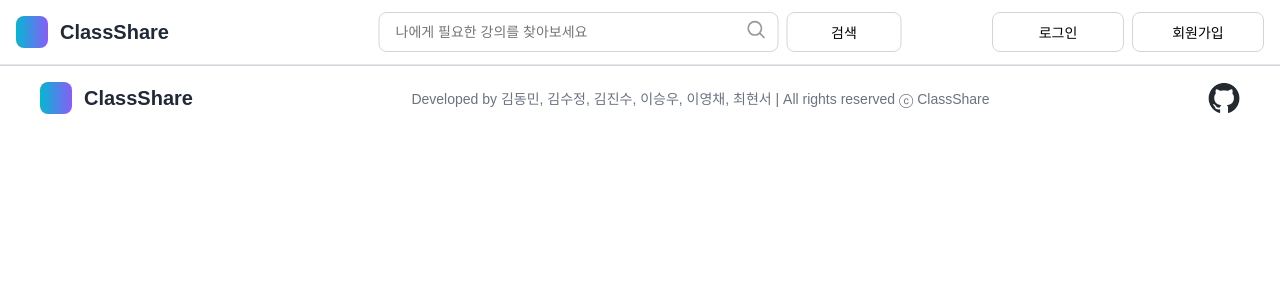
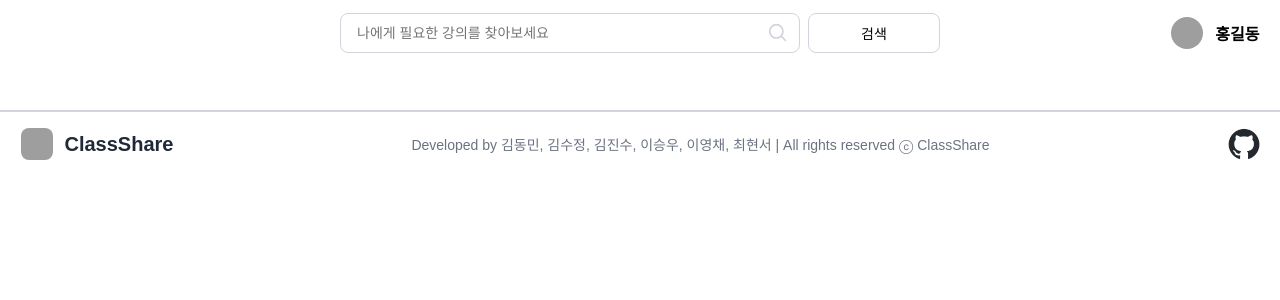
Before and after one commit to ClassShare-Team/ClassShare, a React (Vite) app in the folder client/: page / in a window 1280 px wide. Shown: the top 300 px of the page. Built offline with nearby package versions, Linux system fonts and the light colour scheme; grey boxes are pictures that could not be loaded; a web font is replaced by a local one.

Commit message:
fix: 수정중이던 작업 중간 체크 커밋

```diff
--- /dev/null
+++ b/client/src/components/common/UserMenu.tsx
@@ -0,0 +1,134 @@
+import React, { useState, useRef, useEffect } from 'react';
+import styled from 'styled-components';
+import UserProfileLogo from '@/assets/UserProfileLogo.png';
+
+type UserMenuProps = {
+  userName: string;
+  userImage?: string | null;
+  point: number;
+};
+
+const UserMenu = ({ userName, userImage, point }: UserMenuProps) => {
+  const [open, setOpen] = useState(false);
+  const menuRef = useRef<HTMLDivElement>(null);
+
+  const handleClickOutside = (e: MouseEvent) => {
+    if (menuRef.current && !menuRef.current.contains(e.target as Node)) {
+      setOpen(false);
+    }
+  };
+
+  useEffect(() => {
+    document.addEventListener('mousedown', handleClickOutside);
+    return () => document.removeEventListener('mousedown', handleClickOutside);
+  }, []);
+
+  return (
+    <Container ref={menuRef}>
+      <Wrapper onClick={() => setOpen((prev) => !prev)}>
+        <UserLogo src={userImage || UserProfileLogo} alt="user" />
+        <UserName>{userName}</UserName>
+      </Wrapper>
+
+      {open && (
+        <Dropdown>
+          <UserInfoRow>
+            <ProfileImage src={userImage || UserProfileLogo} alt="profile" />
+            <InfoText>
+              <UserRealName>{userName}</UserRealName>
+              <UserPoint>남은 포인트: {point.toLocaleString()}P</UserPoint>
+            </InfoText>
+          </UserInfoRow>
+
+          <Divider />
+
+          <DropdownItem>마이페이지</DropdownItem>
+          <DropdownItem>로그아웃</DropdownItem>
+        </Dropdown>
+      )}
+    </Container>
+  );
+};
+
+export default UserMenu;
+
+const Container = styled.div`
+  position: relative;
+`;
+
+const Wrapper = styled.div`
+  display: flex;
+  align-items: center;
+  gap: 12px;
+  cursor: pointer;
+`;
+
+const UserLogo = styled.img`
+  width: 32px;
+  height: 32px;
+  border-radius: 50%;
+  object-fit: cover;
+`;
+
+const UserName = styled.span`
+  font-weight: 600;
+`;
+
+const Dropdown = styled.div`
+  position: absolute;
+  top: 100%;
+  left: 50%;
+  transform: translateX(-50%);
+  margin-top: 8px;
+  width: 240px;
+  background-color: ${({ theme }) => theme.colors.white};
+  border: 1px solid ${({ theme }) => theme.colors.gray200};
+  border-radius: 8px;
+  box-shadow: 0 2px 8px rgba(0, 0, 0, 0.1);
+  padding: 12px;
+  z-index: 100;
+`;
+
+const UserInfoRow = styled.div`
+  display: flex;
+  align-items: center;
+  gap: 12px;
+  margin-bottom: 10px;
+`;
+
+const ProfileImage = styled.img`
+  width: 40px;
+  height: 40px;
+  border-radius: 50%;
+  object-fit: cover;
+`;
+
+const InfoText = styled.div`
+  display: flex;
+  flex-direction: column;
+`;
+
+const UserRealName = styled.div`
+  font-weight: 600;
+  font-size: 14px;
+`;
+
+const UserPoint = styled.div`
+  font-size: 12px;
+  color: ${({ theme }) => theme.colors.gray400};
+`;
+
+const Divider = styled.hr`
+  border: none;
+  border-top: 1px solid ${({ theme }) => theme.colors.gray200};
+  margin: 12px 0;
+`;
+
+const DropdownItem = styled.div`
+  font-size: 14px;
+  padding: 6px 0;
+  cursor: pointer;
+  &:hover {
+    color: ${({ theme }) => theme.colors.purple};
+  }
+`;
--- a/client/src/components/layout/Footer.tsx
+++ b/client/src/components/layout/Footer.tsx
@@ -1,14 +1,50 @@
 import React from 'react';
 import styled from 'styled-components';
-import githubMark from '../../assets/github-mark.png';
+import githubMark from '@/assets/github-mark.png';
+import logoImage from '@/assets/logo.png';
+
+export const Footer = () => {
+  return (
+    <FooterWrapper>
+      <FooterInner>
+        <LeftGroup>
+          <Logo src={logoImage} alt="logo" />
+          <Title>ClassShare</Title>
+        </LeftGroup>
+        <CenterArea>
+          <CenterText>
+            Developed by 김동민, 김수정, 김진수, 이승우, 이영채, 최현서 | All rights reserved ⓒ
+            ClassShare
+          </CenterText>
+        </CenterArea>
+        <GithubLink href="https://github.com/ClassShare-Team" target="_blank" rel="noreferrer">
+          <GithubIcon src={githubMark} alt="Github" />
+        </GithubLink>
+      </FooterInner>
+    </FooterWrapper>
+  );
+};
 
 const FooterWrapper = styled.footer`
+  width: 100%;
+  background-color: ${({ theme }) => theme.colors.white};
+  border-top: 1px solid ${({ theme }) => theme.colors.gray200};
+`;
+
+const FooterInner = styled.div`
   display: flex;
+  justify-content: space-between;
   align-items: center;
-  justify-content: space-between;
-  padding: 16px 40px;
-  border-top: 1px solid #d1d5db;
-  background-color: ${({ theme }) => theme.colors.white};
+  padding: 16px;
+  max-width: 1271px;
+  width: 100%;
+  margin: 0 auto;
+
+  @media (max-width: 768px) {
+    flex-direction: column;
+    gap: 12px;
+    text-align: center;
+  }
 `;
 
 const LeftGroup = styled.div`
@@ -17,11 +53,11 @@ const LeftGroup = styled.div`
   gap: 12px;
 `;
 
-const Logo = styled.div`
+const Logo = styled.img`
   width: 32px;
   height: 32px;
   border-radius: 8px;
-  background: linear-gradient(90deg, rgba(6, 182, 212, 1), rgba(139, 92, 246, 1));
+  object-fit: cover;
 `;
 
 const Title = styled.div`
@@ -30,11 +66,19 @@ const Title = styled.div`
   color: #1f2937;
 `;
 
+const CenterArea = styled.div`
+  flex: 1;
+  display: flex;
+  justify-content: center;
+`;
+
 const CenterText = styled.div`
   font-size: 14px;
   color: #6b7280;
-  text-align: center;
-  flex: 1;
+
+  @media (max-width: 768px) {
+    order: 3;
+  }
 `;
 
 const GithubLink = styled.a`
@@ -46,21 +90,3 @@ const GithubIcon = styled.img`
   width: 32px;
   height: 32px;
 `;
-
-export const Footer = () => {
-  return (
-    <FooterWrapper>
-      <LeftGroup>
-        <Logo />
-        <Title>ClassShare</Title>
-      </LeftGroup>
-      <CenterText>
-        Developed by 김동민, 김수정, 김진수, 이승우, 이영채, 최현서 | All rights reserved ⓒ
-        ClassShare
-      </CenterText>
-      <GithubLink href="https://github.com/ClassShare-Team" target="_blank" rel="noreferrer">
-        <GithubIcon src={githubMark} alt="Github" />
-      </GithubLink>
-    </FooterWrapper>
-  );
-};
--- a/client/src/components/layout/Header.tsx
+++ b/client/src/components/layout/Header.tsx
@@ -1,140 +1,89 @@
 import React from 'react';
 import styled from 'styled-components';
-import { Search as SearchIcon } from './Search';
-import { theme } from '../styles/theme';
 import { useNavigate } from 'react-router-dom';
+import { SearchBar } from './SearchBar';
+import UserMenu from '../common/UserMenu';
+
+export const Header = () => {
+  const navigate = useNavigate();
+
+  // 추후에 isLoggedIn을 실제 로그인 상태 (토큰, 세션 등)으로 대체
+  const isLoggedIn = true;
+
+  return (
+    <HeaderWrapper>
+      <TopRow>
+        <LeftArea></LeftArea>
+        <CenterArea>
+          <SearchBar />
+        </CenterArea>
+        <RightArea>
+          {isLoggedIn ? (
+            <UserMenu
+              //현재는 mock데이터로 설정. 추후에 변경 예정
+              userName="홍길동"
+              userImage={null}
+              point={25000}
+            />
+          ) : (
+            <LoginButton onClick={() => navigate('/login')}>로그인</LoginButton>
+          )}
+        </RightArea>
+      </TopRow>
+      <BottomRow></BottomRow>
+    </HeaderWrapper>
+  );
+};
 
 const HeaderWrapper = styled.header`
+  width: 100%;
+  background-color: ${({ theme }) => theme.colors.white};
+  border-bottom: 1px solid ${({ theme }) => theme.colors.gray200};
+`;
+
+const TopRow = styled.div`
+  display: flex;
+  align-items: center;
+  height: 65px;
+  padding: 0 16px;
+  max-width: 1271px;
+  width: 100%;
+  margin: 0 auto;
+`;
+
+const LeftArea = styled.div`
+  width: 132px;
+`;
+
+const CenterArea = styled.div`
+  flex: 1;
   display: flex;
   justify-content: center;
-  border-bottom: 1px solid #e5e7eb;
-  background-color: ${({ theme }) => theme.colors.white};
-  padding: 0 16px;
-  height: 65px;
 `;
 
-const HeaderInner = styled.div`
-  width: 100%;
-  max-width: 1271px;
+const RightArea = styled.div`
+  width: 132px;
+  display: flex;
+  justify-content: flex-end;
+`;
+
+const BottomRow = styled.div`
+  height: 45px;
   display: flex;
   align-items: center;
-  justify-content: space-between;
-  position: relative;
+  padding: 0 16px;
+  max-width: 1271px;
+  width: 100%;
+  margin: 0 auto;
 `;
 
-const LeftGroup = styled.div`
-  display: flex;
-  align-items: center;
-  gap: 12px;
-  cursor: pointer;
-`;
-
-const Logo = styled.div`
-  width: 32px;
-  height: 32px;
-  border-radius: 8px;
-  background: linear-gradient(90deg, rgba(6, 182, 212, 1), rgba(139, 92, 246, 1));
-`;
-
-const Brand = styled.div`
-  font-size: 20px;
-  font-weight: 700;
-  color: #1f2937;
-`;
-
-const SearchArea = styled.div`
-  position: absolute;
-  left: 50%;
-  transform: translateX(-50%);
-  width: 523px;
-  display: flex;
-  align-items: center;
-  gap: 8px;
-`;
-
-const SearchInputWrapper = styled.div`
-  position: relative;
-  width: 460px;
-  box-sizing: border-box;
-`;
-
-const SearchInput = styled.input`
-  width: 100%;
-  height: 40px;
-  padding: 0 40px 0 16px;
-  border: 1px solid ${({ theme }) => theme.colors.gray100};
-  border-radius: 8px;
-  font-size: 14px;
-  box-sizing: border-box;
-`;
-
-const SearchIconWrapper = styled.div`
-  position: absolute;
-  top: 50%;
-  right: 12px;
-  transform: translateY(-50%);
-  pointer-events: none;
-`;
-
-const SearchButton = styled.button`
+const LoginButton = styled.button`
   width: 132px;
   height: 40px;
   background-color: ${({ theme }) => theme.colors.white};
-  border: 1px solid ${({ theme }) => theme.colors.gray100};
+  border: 1px solid ${({ theme }) => theme.colors.gray200};
   border-radius: 8px;
   font-size: 14px;
   font-weight: 500;
   cursor: pointer;
-  display: flex;
-  align-items: center;
-  justify-content: center;
-  box-sizing: border-box;
 `;
-
-const ButtonGroup = styled.div`
-  display: flex;
-  align-items: center;
-  gap: 8px;
-`;
-
-const ActionButton = styled.button`
-  width: 132px;
-  height: 40px;
-  background-color: ${({ theme }) => theme.colors.white};
-  border: 1px solid ${({ theme }) => theme.colors.gray100};
-  border-radius: 8px;
-  font-size: 14px;
-  font-weight: 500;
-  cursor: pointer;
-  box-sizing: border-box;
-`;
-
-export const Header = () => {
-  const navigate = useNavigate();
-
-  return (
-    <HeaderWrapper>
-      <HeaderInner>
-        <LeftGroup onClick={() => navigate('/')}>
-          <Logo />
-          <Brand>ClassShare</Brand>
-        </LeftGroup>
-
-        <SearchArea>
-          <SearchInputWrapper>
-            <SearchInput placeholder="나에게 필요한 강의를 찾아보세요" />
-            <SearchIconWrapper>
-              <SearchIcon width={20} height={20} color={theme.colors.gray300} />
-            </SearchIconWrapper>
-          </SearchInputWrapper>
-          <SearchButton>검색</SearchButton>
-        </SearchArea>
-
-        <ButtonGroup>
-          <ActionButton>로그인</ActionButton>
-          <ActionButton>회원가입</ActionButton>
-        </ButtonGroup>
-      </HeaderInner>
-    </HeaderWrapper>
-  );
-};
--- /dev/null
+++ b/client/src/components/layout/SearchBar.tsx
@@ -0,0 +1,61 @@
+import React from 'react';
+import styled from 'styled-components';
+import { Search as SearchIcon } from './Search';
+import { theme } from '@/components/styles/theme';
+
+export const SearchBar = () => {
+  return (
+    <SearchWrapper>
+      <InputWrapper>
+        <Input placeholder="나에게 필요한 강의를 찾아보세요" />
+        <IconWrapper>
+          <SearchIcon width={20} height={20} color={theme.colors.gray200} />
+        </IconWrapper>
+      </InputWrapper>
+      <SearchButton>검색</SearchButton>
+    </SearchWrapper>
+  );
+};
+
+const SearchWrapper = styled.div`
+  display: flex;
+  align-items: center;
+  gap: 8px;
+`;
+
+const InputWrapper = styled.div`
+  position: relative;
+  width: 460px;
+`;
+
+const Input = styled.input`
+  width: 100%;
+  height: 40px;
+  padding: 0 40px 0 16px;
+  border: 1px solid ${({ theme }) => theme.colors.gray200};
+  border-radius: 8px;
+  font-size: 14px;
+`;
+
+const IconWrapper = styled.div`
+  position: absolute;
+  top: 50%;
+  right: 12px;
+  transform: translateY(-50%);
+  pointer-events: none;
+  display: flex;
+  align-items: center;
+  justify-content: center;
+  height: 100%;
+`;
+
+const SearchButton = styled.button`
+  width: 132px;
+  height: 40px;
+  background-color: ${({ theme }) => theme.colors.white};
+  border: 1px solid ${({ theme }) => theme.colors.gray200};
+  border-radius: 8px;
+  font-size: 14px;
+  font-weight: 500;
+  cursor: pointer;
+`;
--- a/client/src/components/pages/login/index.tsx
+++ b/client/src/components/pages/login/index.tsx
@@ -1,5 +1,27 @@
 import React from 'react';
 import styled from 'styled-components';
+
+export const LoginPage = () => {
+  return (
+    <PageContainer>
+      <Frame>
+        <Title>로그인</Title>
+        <RoleContainer>
+          <RoleOption>
+            <input type="radio" name="role" value="teacher" defaultChecked /> 강사용
+          </RoleOption>
+          <RoleOption>
+            <input type="radio" name="role" value="student" /> 학생용
+          </RoleOption>
+        </RoleContainer>
+        <Input type="email" placeholder="이메일" />
+        <Input type="password" placeholder="비밀번호" />
+        <LoginButton>로그인</LoginButton>
+        <SubmitButton>회원가입</SubmitButton>
+      </Frame>
+    </PageContainer>
+  );
+};
 
 const PageContainer = styled.div`
   background-color: ${({ theme }) => theme.colors.white};
@@ -11,7 +33,7 @@ const PageContainer = styled.div`
 `;
 
 const Frame = styled.div`
-  border: 1px solid #e0e0e0;
+  border: 1px solid ${({ theme }) => theme.colors.gray100};
   border-radius: 20px;
   width: 525px;
   padding: 40px;
@@ -28,7 +50,7 @@ const Title = styled.div`
 `;
 
 const Input = styled.input`
-  border: 1px solid #ccc;
+  border: 1px solid ${({ theme }) => theme.colors.gray300};
   border-radius: 10px;
   padding: 16px;
   font-size: 16px;
@@ -69,25 +91,3 @@ const LoginButton = styled.button`
   font-size: 16px;
   cursor: pointer;
 `;
-
-export const LoginPage = () => {
-  return (
-    <PageContainer>
-      <Frame>
-        <Title>로그인</Title>
-        <RoleContainer>
-          <RoleOption>
-            <input type="radio" name="role" value="teacher" defaultChecked /> 강사용
-          </RoleOption>
-          <RoleOption>
-            <input type="radio" name="role" value="student" /> 학생용
-          </RoleOption>
-        </RoleContainer>
-        <Input type="email" placeholder="이메일" />
-        <Input type="password" placeholder="비밀번호" />
-        <LoginButton>로그인</LoginButton>
-        <SubmitButton>회원가입</SubmitButton>
-      </Frame>
-    </PageContainer>
-  );
-};
--- a/client/src/components/pages/register/index.tsx
+++ b/client/src/components/pages/register/index.tsx
@@ -1,5 +1,30 @@
 import React from 'react';
 import styled from 'styled-components';
+
+export const RegisterPage = () => {
+  return (
+    <PageContainer>
+      <Frame>
+        <Title>회원가입</Title>
+        <RoleContainer>
+          <RoleOption>
+            <input type="radio" name="role" value="teacher" defaultChecked /> 강사용
+          </RoleOption>
+          <RoleOption>
+            <input type="radio" name="role" value="student" /> 학생용
+          </RoleOption>
+        </RoleContainer>
+        <Input type="email" placeholder="이메일" />
+        <Input type="password" placeholder="비밀번호" />
+        <InputRow>
+          <HalfInput type="text" placeholder="이름" />
+          <HalfInput type="text" placeholder="닉네임" />
+        </InputRow>
+        <SubmitButton>회원가입</SubmitButton>
+      </Frame>
+    </PageContainer>
+  );
+};
 
 const PageContainer = styled.div`
   background-color: ${({ theme }) => theme.colors.white};
@@ -11,7 +36,7 @@ const PageContainer = styled.div`
 `;
 
 const Frame = styled.div`
-  border: 1px solid #e0e0e0;
+  border: 1px solid ${({ theme }) => theme.colors.gray100};
   border-radius: 20px;
   width: 525px;
   padding: 40px;
@@ -28,7 +53,7 @@ const Title = styled.div`
 `;
 
 const Input = styled.input`
-  border: 1px solid #ccc;
+  border: 1px solid ${({ theme }) => theme.colors.gray300};
   border-radius: 10px;
   padding: 16px;
   font-size: 16px;
@@ -69,28 +94,3 @@ const SubmitButton = styled.button`
   font-size: 16px;
   cursor: pointer;
 `;
-
-export const RegisterPage = () => {
-  return (
-    <PageContainer>
-      <Frame>
-        <Title>회원가입</Title>
-        <RoleContainer>
-          <RoleOption>
-            <input type="radio" name="role" value="teacher" defaultChecked /> 강사용
-          </RoleOption>
-          <RoleOption>
-            <input type="radio" name="role" value="student" /> 학생용
-          </RoleOption>
-        </RoleContainer>
-        <Input type="email" placeholder="이메일" />
-        <Input type="password" placeholder="비밀번호" />
-        <InputRow>
-          <HalfInput type="text" placeholder="이름" />
-          <HalfInput type="text" placeholder="닉네임" />
-        </InputRow>
-        <SubmitButton>회원가입</SubmitButton>
-      </Frame>
-    </PageContainer>
-  );
-};
```
Also changed, not shown: client/src/components/styles/colors.ts (+5 -2 lines).
